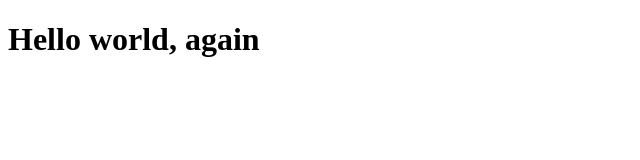
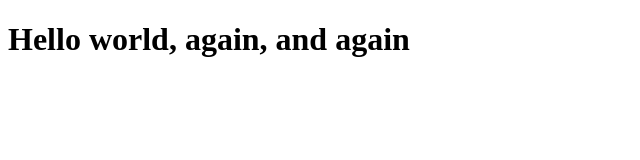
Before and after one commit to Yofukashi625/git-practice, a plain HTML site: page index.html in a window 1280 px wide. Shown: the whole page, without its empty margins (0-640 px from the left). Drawn offline with Linux system fonts and the light colour scheme.

Commit message:
third commit

```diff
--- a/index.html
+++ b/index.html
@@ -7,6 +7,6 @@
     <title>Document</title>
 </head>
 <body>
-    <h1>Hello world, again</h1>
+    <h1>Hello world, again, and again</h1>
 </body>
 </html>
```
